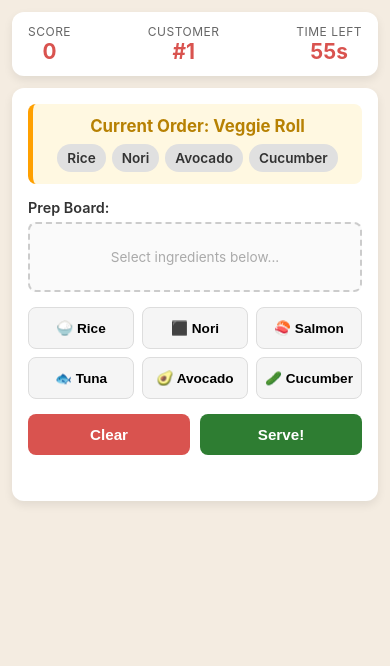
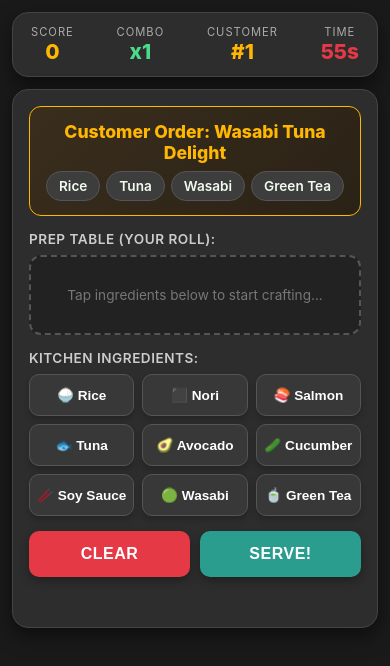
Before and after one commit to dayimert61-jpg/sushi-craft-game, a plain HTML site: page index.html in a window 390 px wide. Drawn offline with Linux system fonts and the light colour scheme; some packages are replaced by stand-ins of ours.

Commit message:
Revise index.html for UI enhancements and gameplay updates
Updated styling and text for improved UI/UX. Adjusted colors, layout, and game mechanics for better gameplay experience.

```diff
--- a/index.html
+++ b/index.html
@@ -1,17 +1,19 @@
-<!DOCTYPE html>
+ <!DOCTYPE html>
 <html lang="en">
 <head>
     <meta charset="UTF-8">
     <meta name="viewport" content="width=device-width, initial-scale=1.0, maximum-scale=1.0, user-scalable=no">
-    <title>Sushi Craft - Master Chef</title>
+    <title>Sushi Craft Pro - Japanese Gourmet Kitchen</title>
     <script src="cordova.js"></script>
     <style>
         :root {
-            --bg-color: #f4ece1;
-            --primary-color: #d9534f;
-            --accent-color: #2e7d32;
-            --card-bg: #ffffff;
-            --text-color: #333333;
+            --bg-color: #1a1a1a;
+            --card-bg: #2d2d2d;
+            --accent-gold: #ffb703;
+            --primary-red: #e63946;
+            --success-green: #2a9d8f;
+            --text-light: #f1faee;
+            --chip-bg: #3d3d3d;
         }
 
         * {
@@ -22,7 +24,7 @@
         body {
             font-family: -apple-system, BlinkMacSystemFont, "Segoe UI", Roboto, Helvetica, Arial, sans-serif;
             background-color: var(--bg-color);
-            color: var(--text-color);
+            color: var(--text-light);
             margin: 0;
             padding: 12px;
             display: flex;
@@ -36,9 +38,10 @@
             width: 100%;
             max-width: 480px;
             background-color: var(--card-bg);
-            border-radius: 12px;
-            padding: 12px 16px;
-            box-shadow: 0 4px 10px rgba(0,0,0,0.08);
+            border: 1px solid #444;
+            border-radius: 16px;
+            padding: 12px 18px;
+            box-shadow: 0 8px 20px rgba(0,0,0,0.5);
             display: flex;
             justify-content: space-between;
             align-items: center;
@@ -50,41 +53,44 @@
         }
 
         .stat-label {
-            font-size: 0.75rem;
-            color: #666;
+            font-size: 0.7rem;
+            color: #aaa;
             text-transform: uppercase;
-            letter-spacing: 0.5px;
+            letter-spacing: 1px;
         }
 
         .stat-value {
             font-size: 1.3rem;
-            font-weight: 700;
-            color: var(--primary-color);
+            font-weight: 800;
+            color: var(--accent-gold);
         }
 
         .game-card {
             width: 100%;
             max-width: 480px;
             background: var(--card-bg);
-            border-radius: 12px;
+            border: 1px solid #444;
+            border-radius: 16px;
             padding: 16px;
-            box-shadow: 0 4px 10px rgba(0,0,0,0.08);
+            box-shadow: 0 8px 20px rgba(0,0,0,0.5);
             margin-bottom: 12px;
         }
 
         .order-section {
-            background-color: #fff8e1;
-            border-left: 5px solid #ffa000;
-            padding: 12px;
-            border-radius: 8px;
+            background: linear-gradient(135deg, #3a2e1d, #2a2216);
+            border: 1px solid var(--accent-gold);
+            padding: 14px;
+            border-radius: 12px;
             margin-bottom: 15px;
             text-align: center;
+            position: relative;
         }
 
         .order-title {
-            font-weight: 700;
-            font-size: 1.05rem;
-            color: #b78103;
+            font-weight: 800;
+            font-size: 1.1rem;
+            color: var(--accent-gold);
+            margin-bottom: 4px;
         }
 
         .ingredients-needed {
@@ -96,25 +102,39 @@
         }
 
         .plate-area {
-            min-height: 70px;
-            border: 2px dashed #ccc;
-            border-radius: 8px;
+            min-height: 80px;
+            border: 2px dashed #555;
+            border-radius: 12px;
             display: flex;
             align-items: center;
             justify-content: center;
             gap: 6px;
-            padding: 8px;
+            padding: 10px;
             margin-bottom: 15px;
-            background-color: #fafafa;
+            background-color: #222;
             flex-wrap: wrap;
         }
 
         .ingredient-chip {
-            background-color: #e0e0e0;
-            padding: 6px 10px;
-            border-radius: 16px;
+            background-color: var(--chip-bg);
+            border: 1px solid #555;
+            color: var(--text-light);
+            padding: 6px 12px;
+            border-radius: 20px;
             font-size: 0.85rem;
             font-weight: 600;
+            display: flex;
+            align-items: center;
+            gap: 4px;
+        }
+
+        .grid-title {
+            font-size: 0.85rem;
+            color: #ccc;
+            margin-bottom: 8px;
+            font-weight: 600;
+            text-transform: uppercase;
+            letter-spacing: 0.5px;
         }
 
         .grid-ingredients {
@@ -125,18 +145,21 @@
         }
 
         .btn-ingredient {
-            background-color: #f5f5f5;
-            border: 1px solid #ddd;
+            background: #383838;
+            color: #fff;
+            border: 1px solid #555;
             padding: 12px 4px;
-            border-radius: 8px;
+            border-radius: 10px;
             cursor: pointer;
             font-weight: 600;
             font-size: 0.85rem;
-            transition: background-color 0.1s;
+            box-shadow: 0 4px 6px rgba(0,0,0,0.2);
+            transition: all 0.1s;
         }
 
         .btn-ingredient:active {
-            background-color: #e0e0e0;
+            transform: scale(0.95);
+            background-color: #555;
         }
 
         .action-buttons {
@@ -146,32 +169,36 @@
 
         .btn-action {
             flex: 1;
-            padding: 12px;
+            padding: 14px;
             border: none;
-            border-radius: 8px;
-            font-weight: 700;
-            font-size: 0.95rem;
+            border-radius: 10px;
+            font-weight: 800;
+            font-size: 1rem;
             cursor: pointer;
             color: white;
+            text-transform: uppercase;
+            letter-spacing: 0.5px;
+            box-shadow: 0 4px 10px rgba(0,0,0,0.3);
         }
 
-        .btn-serve { background-color: var(--accent-color); }
-        .btn-clear { background-color: var(--primary-color); }
+        .btn-serve { background-color: var(--success-green); }
+        .btn-clear { background-color: var(--primary-red); }
 
         .btn-action:active {
-            opacity: 0.9;
+            opacity: 0.85;
+            transform: scale(0.98);
         }
 
         .message-box {
             text-align: center;
-            font-weight: 700;
-            height: 20px;
+            font-weight: 800;
+            height: 24px;
             margin-top: 10px;
-            font-size: 0.9rem;
+            font-size: 1rem;
         }
 
-        .success { color: var(--accent-color); }
-        .error { color: var(--primary-color); }
+        .success { color: #4adb8a; }
+        .error { color: #ff6b6b; }
     </style>
 </head>
 <body>
@@ -182,26 +209,31 @@
             <div class="stat-value" id="score">0</div>
         </div>
         <div class="stat-box">
+            <div class="stat-label">Combo</div>
+            <div class="stat-value" id="combo" style="color: #4adb8a;">x1</div>
+        </div>
+        <div class="stat-box">
             <div class="stat-label">Customer</div>
             <div class="stat-value" id="customer">#1</div>
         </div>
         <div class="stat-box">
-            <div class="stat-label">Time Left</div>
-            <div class="stat-value" id="timer">60s</div>
+            <div class="stat-label">Time</div>
+            <div class="stat-value" id="timer" style="color: var(--primary-red);">60s</div>
         </div>
     </div>
 
     <div class="game-card">
         <div class="order-section">
-            <div class="order-title">Current Order: <span id="target-sushi-name">Loading...</span></div>
+            <div class="order-title">Customer Order: <span id="target-sushi-name">Loading...</span></div>
             <div class="ingredients-needed" id="target-ingredients"></div>
         </div>
 
-        <div style="font-weight: 600; font-size: 0.9rem; margin-bottom: 6px;">Prep Board:</div>
+        <div class="grid-title">Prep Table (Your Roll):</div>
         <div class="plate-area" id="plate">
-            <span style="color: #aaa; font-size: 0.85rem;" id="empty-msg">Select ingredients below...</span>
+            <span style="color: #777; font-size: 0.85rem;" id="empty-msg">Tap ingredients below to start crafting...</span>
         </div>
 
+        <div class="grid-title">Kitchen Ingredients:</div>
         <div class="grid-ingredients">
             <button class="btn-ingredient" onclick="addIngredient('Rice')">🍚 Rice</button>
             <button class="btn-ingredient" onclick="addIngredient('Nori')">⬛ Nori</button>
@@ -209,6 +241,9 @@
             <button class="btn-ingredient" onclick="addIngredient('Tuna')">🐟 Tuna</button>
             <button class="btn-ingredient" onclick="addIngredient('Avocado')">🥑 Avocado</button>
             <button class="btn-ingredient" onclick="addIngredient('Cucumber')">🥒 Cucumber</button>
+            <button class="btn-ingredient" onclick="addIngredient('Soy Sauce')">🥢 Soy Sauce</button>
+            <button class="btn-ingredient" onclick="addIngredient('Wasabi')">🟢 Wasabi</button>
+            <button class="btn-ingredient" onclick="addIngredient('Green Tea')">🍵 Green Tea</button>
         </div>
 
         <div class="action-buttons">
@@ -221,25 +256,31 @@
 
     <script>
         const recipes = [
-            { name: "Salmon Nigiri", ingredients: ["Rice", "Salmon"] },
-            { name: "Tuna Roll", ingredients: ["Rice", "Nori", "Tuna"] },
-            { name: "California Roll", ingredients: ["Rice", "Nori", "Avocado"] },
-            { name: "Veggie Roll", ingredients: ["Rice", "Nori", "Avocado", "Cucumber"] },
-            { name: "Salmon Supreme", ingredients: ["Rice", "Nori", "Salmon", "Avocado"] }
+            { name: "Salmon Nigiri Set", ingredients: ["Rice", "Salmon", "Soy Sauce"] },
+            { name: "Tuna Spicy Roll", ingredients: ["Rice", "Nori", "Tuna", "Wasabi"] },
+            { name: "California Special", ingredients: ["Rice", "Nori", "Avocado", "Soy Sauce"] },
+            { name: "Veggie Fresh Roll", ingredients: ["Rice", "Nori", "Avocado", "Cucumber"] },
+            { name: "Supreme Combo", ingredients: ["Rice", "Nori", "Salmon", "Avocado", "Green Tea"] },
+            { name: "Wasabi Tuna Delight", ingredients: ["Rice", "Tuna", "Wasabi", "Green Tea"] },
+            { name: "Classic Salmon Roll", ingredients: ["Rice", "Nori", "Salmon"] },
+            { name: "Chef's Tasting Plate", ingredients: ["Rice", "Salmon", "Tuna", "Soy Sauce", "Wasabi"] }
         ];
 
         let currentRecipe = {};
         let currentPlate = [];
         let score = 0;
+        let combo = 1;
         let customerCount = 1;
         let timeLeft = 60;
         let timerInterval;
 
         function startGame() {
             score = 0;
+            combo = 1;
             customerCount = 1;
             timeLeft = 60;
             document.getElementById('score').innerText = score;
+            document.getElementById('combo').innerText = "x" + combo;
             document.getElementById('customer').innerText = "#" + customerCount;
             nextOrder();
 
@@ -249,7 +290,7 @@
                 document.getElementById('timer').innerText = timeLeft + "s";
                 if(timeLeft <= 0) {
                     clearInterval(timerInterval);
-                    alert("Time's Up! Final Score: " + score);
+                    alert("⏰ Time's Up Master Chef!\nFinal Score: " + score + " Pts\nTotal Customers Served: " + (customerCount - 1));
                     startGame();
                 }
             }, 1000);
@@ -285,7 +326,7 @@
             const plateDiv = document.getElementById('plate');
             plateDiv.innerHTML = '';
             if(currentPlate.length === 0) {
-                plateDiv.innerHTML = '<span style="color: #aaa; font-size: 0.85rem;">Select ingredients below...</span>';
+                plateDiv.innerHTML = '<span style="color: #777; font-size: 0.85rem;">Tap ingredients below to start crafting...</span>';
                 return;
             }
             currentPlate.forEach(ing => {
@@ -302,11 +343,14 @@
                               currentPlate.every((val, index) => val === currentRecipe.ingredients[index]);
 
             if (isCorrect) {
-                score += 20;
+                const pointsEarned = 20 * combo;
+                score += pointsEarned;
+                combo++;
                 msgBox.className = "message-box success";
-                msgBox.innerText = "+20 Pts! Perfect!";
+                msgBox.innerText = "+" + pointsEarned + " Pts! Perfect Combo x" + combo + "!";
                 customerCount++;
                 document.getElementById('score').innerText = score;
+                document.getElementById('combo').innerText = "x" + combo;
                 document.getElementById('customer').innerText = "#" + customerCount;
                 setTimeout(() => {
                     msgBox.innerText = "";
@@ -314,9 +358,11 @@
                 }, 1000);
             } else {
                 score = Math.max(0, score - 5);
+                combo = 1;
                 msgBox.className = "message-box error";
-                msgBox.innerText = "-5 Pts! Wrong Recipe!";
+                msgBox.innerText = "-5 Pts! Order Mistake!";
                 document.getElementById('score').innerText = score;
+                document.getElementById('combo').innerText = "x" + combo;
             }
         }
 
```
